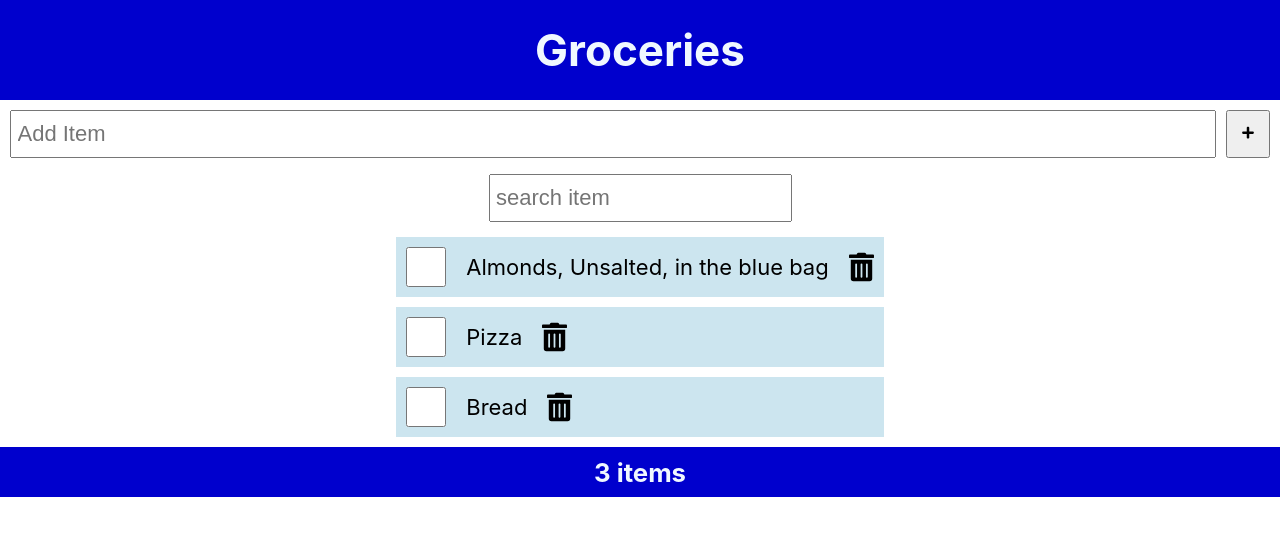
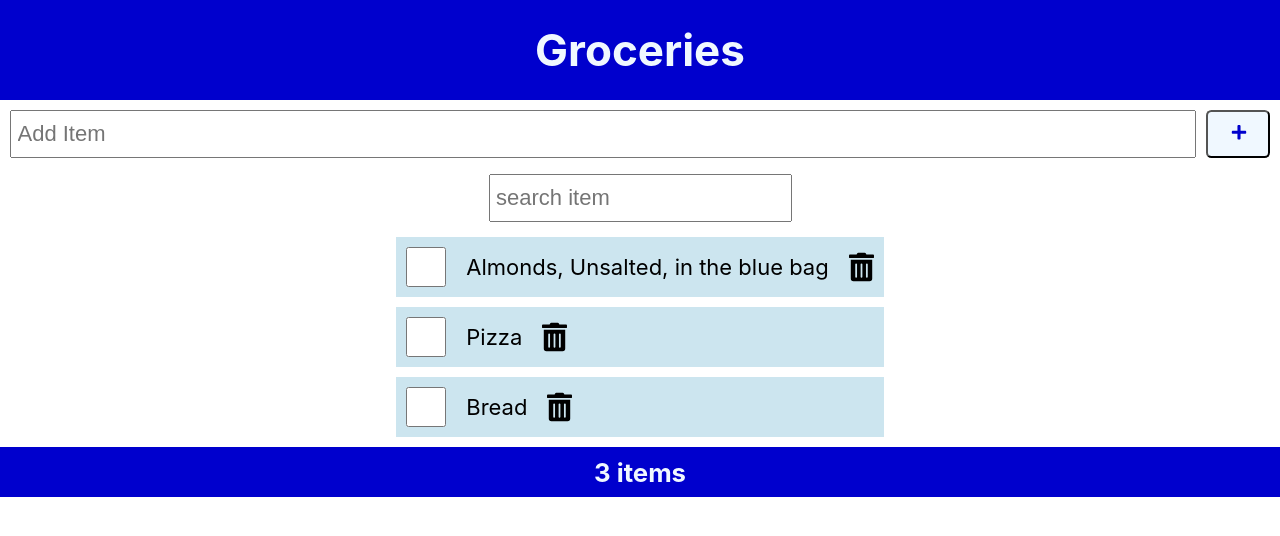
Before and after one commit to Ashwinv23/davegray_tut, a React (Create React App) app: page / in a window 1280 px wide. Shown: the top 536 px of the page. Built offline with nearby package versions, Linux system fonts and the light colour scheme; data requests are answered from the project's data file.

Commit message:
changed styling for button

```diff
--- a/src/index.css
+++ b/src/index.css
@@ -116,6 +116,24 @@ input[type="checkbox"] {
   width: 40px;
 }
 
+button {
+  height: 48px;
+  min-width: 40px;
+  border-radius: 0.25rem;
+  padding: 0.5rem;
+  font-size: 0.75rem;
+  background-color: aliceblue;
+  color: mediumblue;
+  cursor: pointer;
+}
+
+.addForm button:focus,
+button:hover {
+  color: white;
+  background-color: limegreen;
+  outline: none;
+}
+
 .addForm input[type="text"] {
   height: 30px;
   width: 100%;
```
